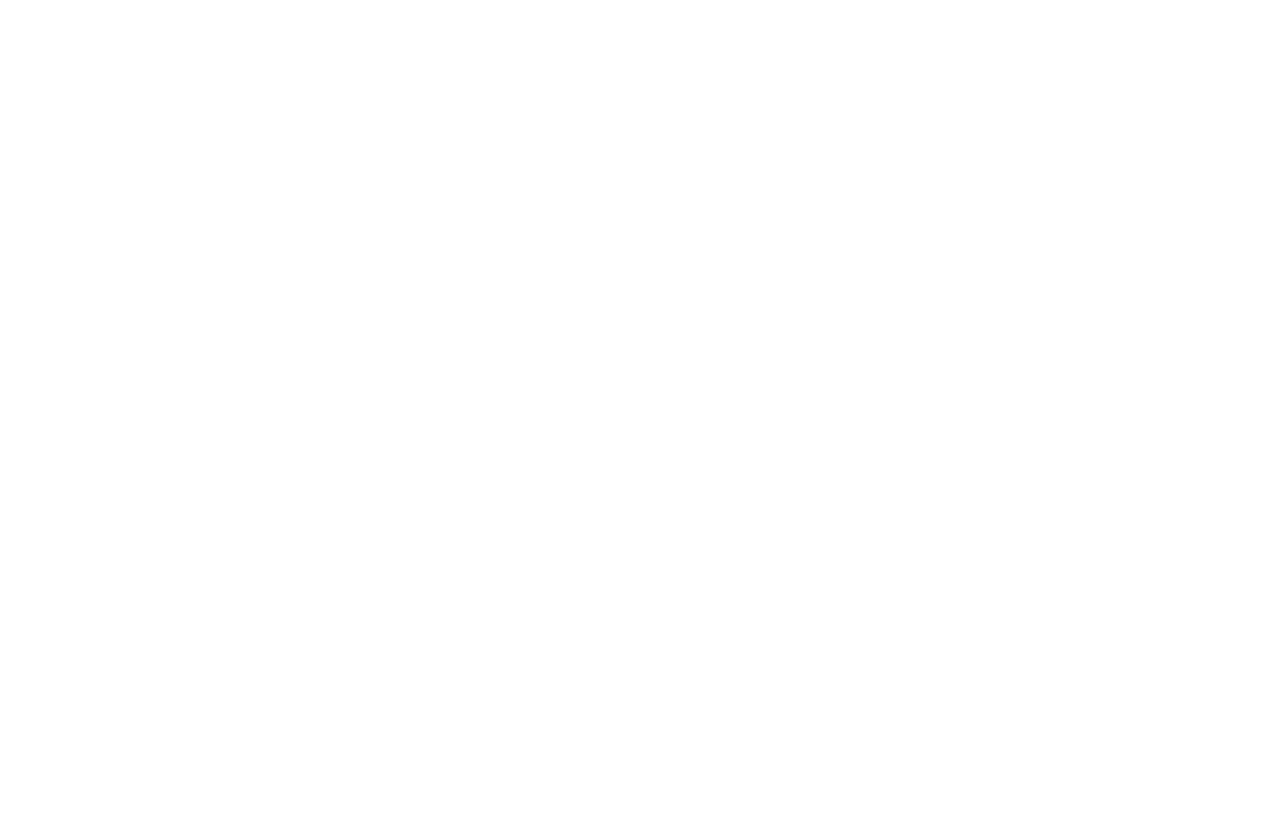
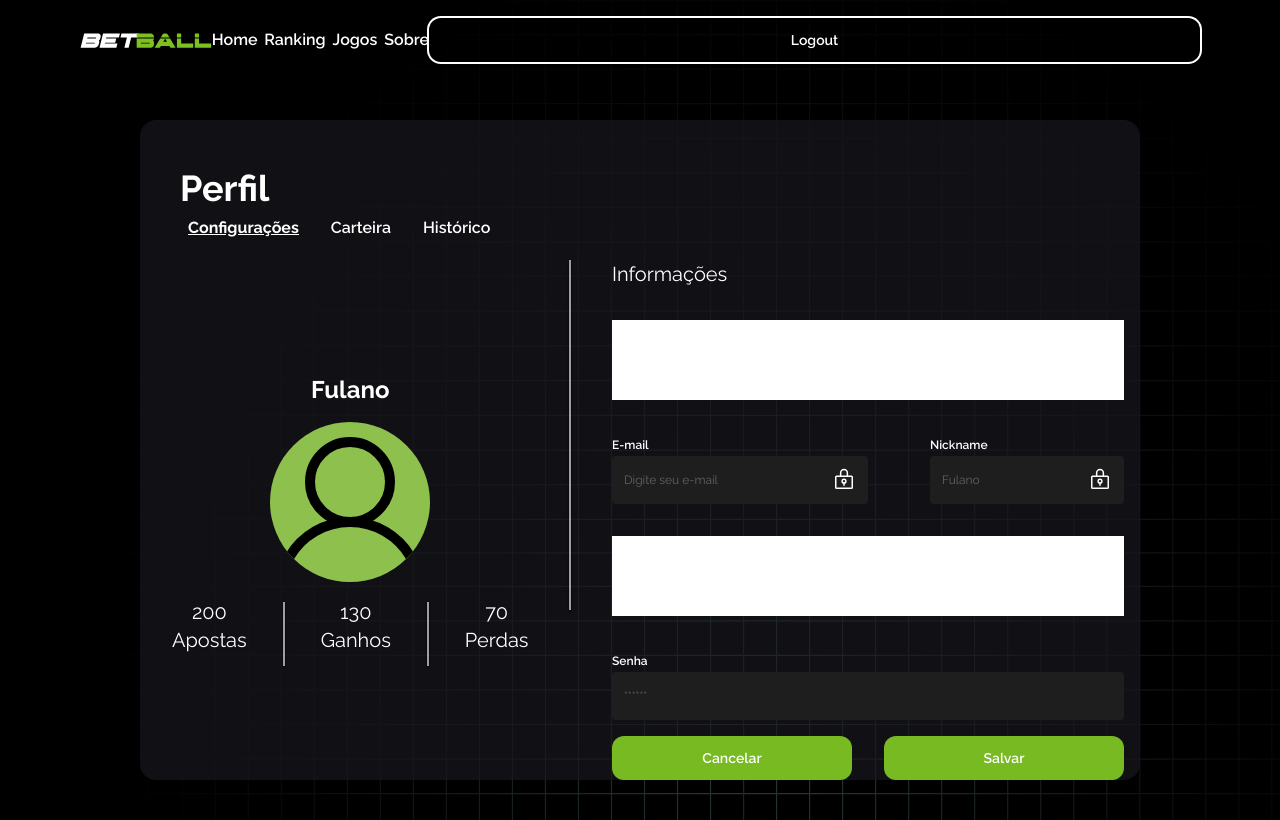
Before and after one commit to ONESOFT-OS/BetBall, a React (Vite) app in the folder frontend/: page /perfil/settings in a window 1280 px wide. Before the commit this address had no page. Built offline with nearby package versions, Linux system fonts and the light colour scheme.

Commit message:
add: tela de configurações do usuário

```diff
--- a/frontend/package.json
+++ b/frontend/package.json
@@ -50,6 +50,7 @@
     "@types/node": "^18.11.7",
     "@types/react": "^18.0.17",
     "@types/react-dom": "^18.0.6",
+    "@types/react-router-dom": "^5.3.3",
     "@vitejs/plugin-react": "^2.1.0",
     "autoprefixer": "^10.4.12",
     "babel-loader": "^8.2.5",
--- a/frontend/src/pages/PerfilHistoric.tsx
+++ b/frontend/src/pages/PerfilHistoric.tsx
@@ -1,7 +1,7 @@
 import { Link } from "react-router-dom";
 import { Heading } from "../components/Heading";
 import { HistoricGame } from "../components/HistoricGame";
-import  {NavBar} from "../components/NavBar";
+import  {NavBar} from "../components/Navbar"
 import { Text } from "../components/Text";
 import { User } from "phosphor-react";
 
@@ -19,7 +19,7 @@
                 </header>
 
                 <div className="flex flex-row pt-2 px-12 space-x-8">
-                    <Text size="lg"   className="font-semibold hover:text-green-500" ><Link to={'perfil/configuracao'}>Configurações</Link></Text>
+                    <Text size="lg"   className="font-semibold hover:text-green-500" ><Link to={'/perfil/settings'}>Configurações</Link></Text>
                     <Text size="lg"   className="font-semibold hover:text-green-500" ><Link to={'/perfil/withdraw'}>Carteira</Link></Text>
                     <Text size="lg"   className="text-green-500 underline font-bold" ><Link to={'/perfil/historic'}>Histórico</Link></Text>
                 </div>
--- /dev/null
+++ b/frontend/src/pages/PerfilSettings.tsx
@@ -0,0 +1,104 @@
+import { Link } from "react-router-dom";
+import { Heading } from "../components/Heading";
+import { NavBar } from "../components/Navbar";
+import { Text } from "../components/Text";
+import { User } from "phosphor-react";
+import { TextInput } from "../components/TextInput";
+import { LockKey } from "phosphor-react";
+import { Button } from "../components/Button";
+
+export function PerfilSettings() {
+    return(
+        <div className="bg-[url('../assets/Gradient.svg')] bg-black min-w-screen min-h-screen  max-h-full max-w-full flex flex-col items-center justify-center ">
+        <NavBar/>
+
+      <div  className="bg-gray-900 w-[1000px] h-[600px] min-h-max min-w-max flex flex-col rounded-2xl bg-opacity-70  mt-10 mb-10">
+          <header className="flex flex-row justify-between pt-12 px-10">
+              <div className="flex flex-row justify-start items-baseline">
+                  <Heading size="xlg">Perfil</Heading>
+              </div>
+          </header>
+
+          <div className="flex flex-row pt-2 px-12 space-x-8">
+              <Text size="lg"   className="text-green-500 underline font-bold" ><Link to={'/perfil/settings'}>Configurações</Link></Text>
+              <Text size="lg"   className="font-semibold hover:text-green-500" ><Link to={'/perfil/withdraw'}>Carteira</Link></Text>
+              <Text size="lg"   className="font-semibold hover:text-green-500" ><Link to={'/perfil/historic'}>Histórico</Link></Text>
+          </div>
+
+
+            <div className="flex flex-row mt-5 justify-between">
+                <div className="flex flex-col items-center justify-center gap-4 ml-8">
+                  <Heading size="lg"><h2>Fulano</h2></Heading>
+
+                  <User className="bg-green-500 rounded-full w-40 h-40"></User>
+
+                  <div className="flex flex-row space-x-9">
+                      <div className="flex flex-col items-center">
+                          <Text size="2lg">200</Text>
+                          <Text size="2lg">Apostas</Text>
+                      </div>
+                      <div className="h-[4rem] w-0.5 bg-[#ffffff] bg-opacity-60 mt-1 shadow-sm shadow-black"></div>
+                      <div  className="flex flex-col items-center">
+                          <Text size="2lg">130</Text>
+                          <Text size="2lg">Ganhos</Text>
+                      </div>
+                      <div className="h-[4rem] w-0.5 bg-[#ffffff] bg-opacity-60 mt-1 shadow-sm shadow-black"></div>
+
+                      <div  className="flex flex-col items-center">
+                          <Text size="2lg">70</Text>
+                          <Text size="2lg">Perdas</Text>
+                      </div>
+                  </div>
+                </div>
+
+            <div className="h-[350px] w-0.5 bg-[#ffffff] bg-opacity-60  shadow-sm shadow-black"></div>
+
+            <div className="flex flex-col items-start mr-[1rem] w-[32rem]">
+                <Text className ="mb-[2rem]" size="2lg">Informações</Text>
+            <div className="h-[5rem] h-0.5 w-full bg-[#ffffff] mb-[2rem]"></div>
+
+              <div className="flex justify-between w-full mb-[2rem]">
+                <label htmlFor="email" className="w-6/12">
+                    <Text size="sm" className='font-semibold'>E-mail</Text>
+                    <TextInput.Root >
+                        <TextInput.Input required type='email' id='email' autoComplete="off" placeholder='Digite seu e-mail'  />
+                        <TextInput.Icon>
+                        <LockKey/>
+                        </TextInput.Icon>
+                    </TextInput.Root>
+                </label>
+
+                <label htmlFor="Nickname">
+                    <Text size="sm" className='font-semibold'>Nickname</Text>
+                    <TextInput.Root >
+                        <TextInput.Input required type='email' id='email' autoComplete="off" placeholder='Fulano'  />
+                        <TextInput.Icon>
+                        <LockKey/>
+                        </TextInput.Icon>
+                    </TextInput.Root>
+              </label>
+              </div>
+
+              <div className=" h-[5rem] h-0.5 w-full mb-[2rem] bg-[#ffffff]"></div>
+
+              <label htmlFor="Senha" className="w-full">
+                    <Text size="sm" className='font-semibold'>Senha</Text>
+                    <TextInput.Root >
+                        <TextInput.Input required type='email' id='email' autoComplete="off" placeholder='******'  />
+                    </TextInput.Root>
+              </label>
+
+              <div className="flex w-full justify-end">
+                <Button className='mt-4  w-fit mr-[2rem]' type='submit' >Cancelar</Button>
+                <Button className='mt-4 w-fit' type='submit' >Salvar</Button>
+              </div>
+            </div>
+          </div>
+
+      </div>
+
+  </div>
+    )
+
+
+}
--- a/frontend/src/pages/PerfilWithdraw.tsx
+++ b/frontend/src/pages/PerfilWithdraw.tsx
@@ -4,7 +4,7 @@
 import { Link } from "react-router-dom";
 import { Button } from "../components/Button";
 import { Heading } from "../components/Heading";
-import { NavBar } from "../components/NavBar";
+import { NavBar } from "../components/Navbar";
 import { SelectM } from "../components/SelectM";
 import { Text } from "../components/Text";
 import { TextInput } from "../components/TextInput";
@@ -33,7 +33,7 @@
                 </header>
 
                 <div className="flex flex-row pt-2 px-12 space-x-8">
-                    <Text size="lg"   className="font-semibold hover:text-green-500" ><Link to={''}>Configurações</Link></Text>
+                    <Text size="lg"   className="font-semibold hover:text-green-500" ><Link to={'/perfil/settings'}>Configurações</Link></Text>
                     <Text size="lg"   className="text-green-500 underline font-bold" ><Link to={'/perfil/withdraw'}>Carteira</Link></Text>
                     <Text size="lg"   className="font-semibold hover:text-green-500" ><Link to={'/perfil/historic'}>Histórico</Link></Text>
                 </div>
--- a/frontend/src/routes/RoutesBase.tsx
+++ b/frontend/src/routes/RoutesBase.tsx
@@ -10,6 +10,7 @@
 import { PerfilWithdraw } from '../pages/PerfilWithdraw';
 import { Home } from '../pages/Home';
 import { Teste } from '../pages/Teste';
+import { PerfilSettings } from '../pages/PerfilSettings';
 
 
 export const RoutesBase = () => {
@@ -26,6 +27,7 @@
             <Route path="/user/create" element={<CreateUser/>} />
             <Route path="/perfil/deposit" element={<PerfilDeposit/>} />
             <Route path="/perfil/withdraw" element={<PerfilWithdraw/>} />
+            <Route path="/perfil/settings" element={<PerfilSettings/>} />
             <Route path="/teste" element={<Teste/>} />
         </Routes>
      </BrowserRouter>
```
Also changed, not shown: 1 other file (tests, documents, lock files or other folders).
